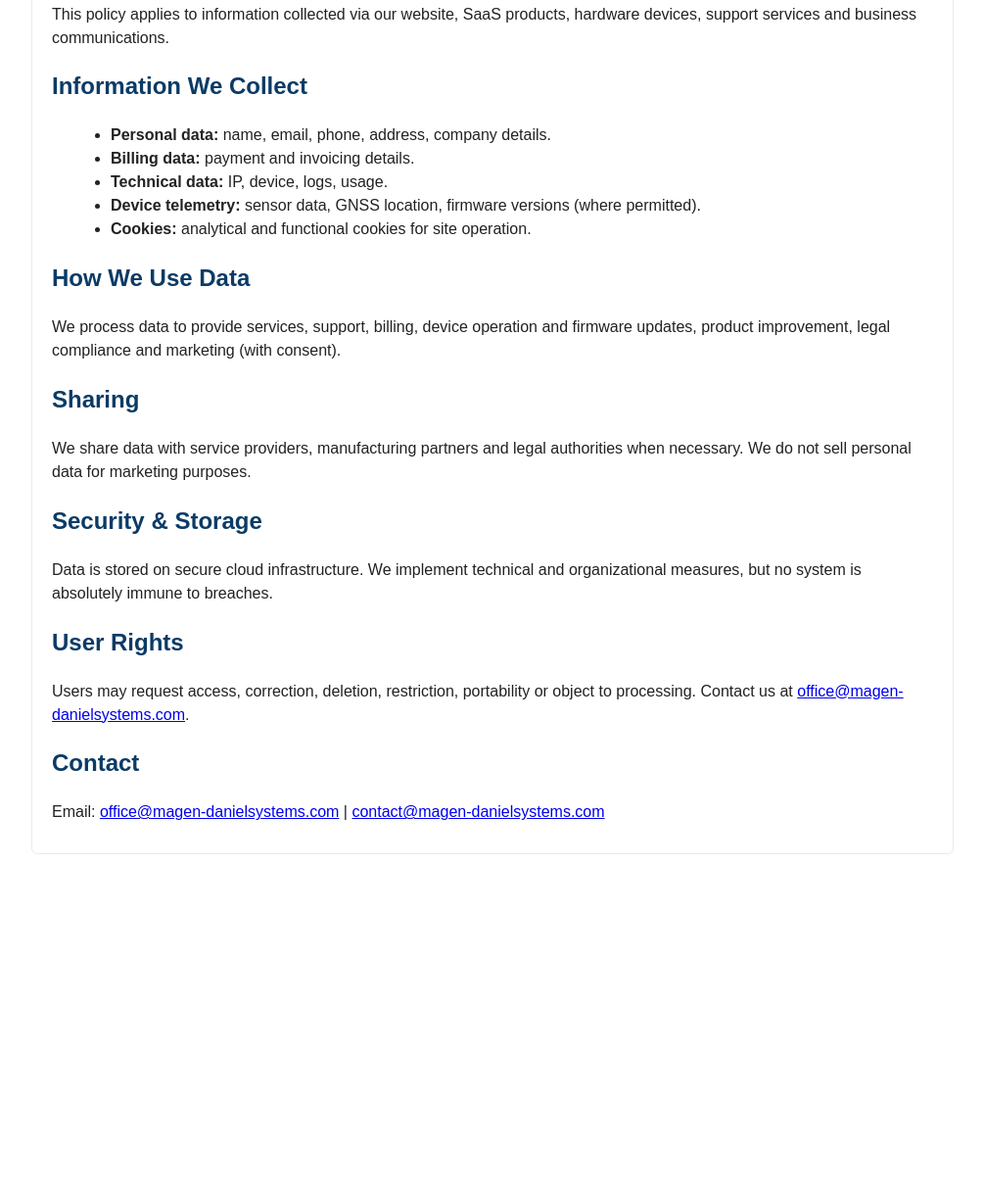
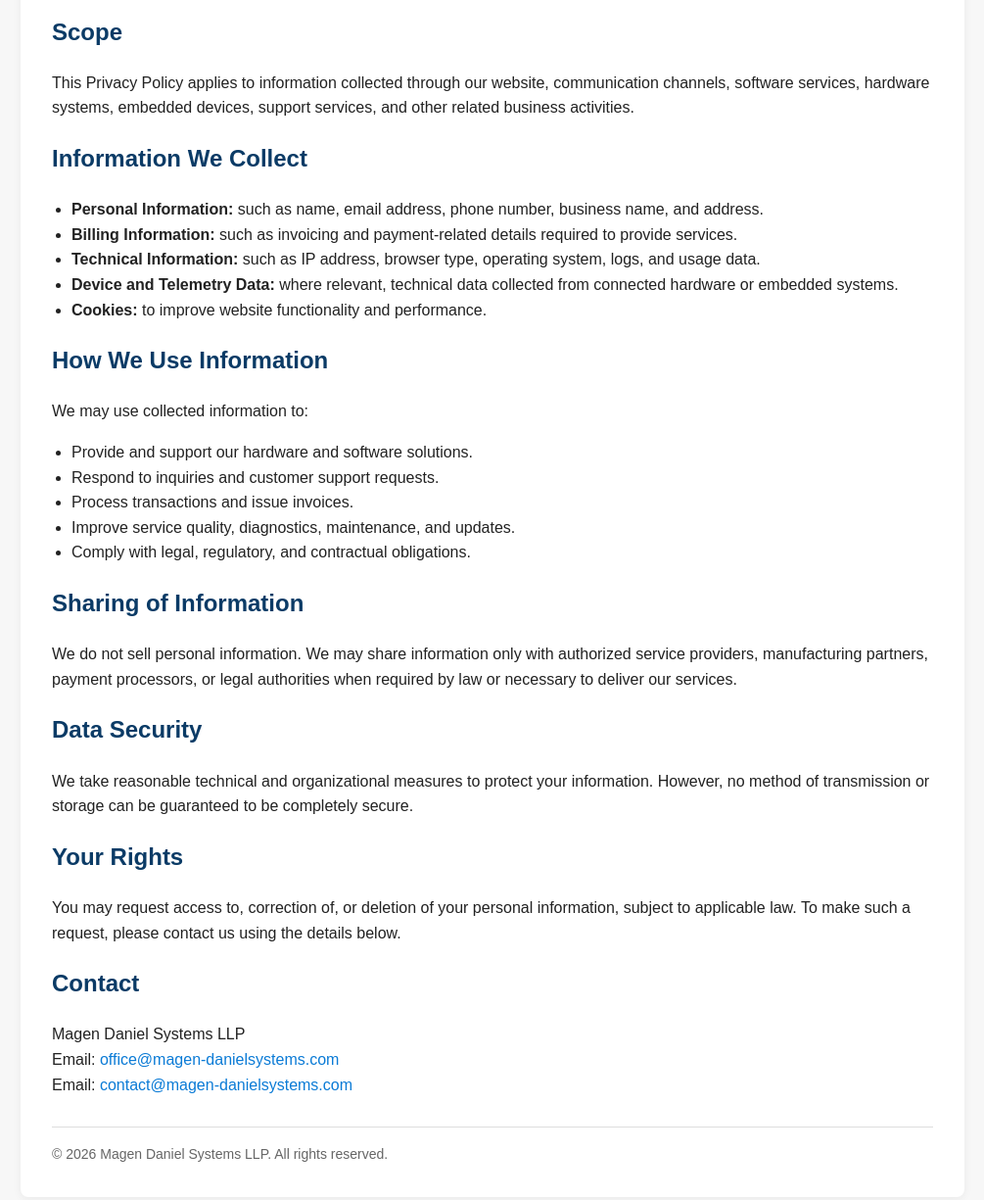
Before and after one commit to haim1985/magen-privacy, a plain HTML site: page privacy.html in a window 1280 px wide. Shown: the part 353-1578 px from the top of the page at 98% size, without its empty margins (137-1142 px from the left). Before the commit the page ends 1245 px from the top, so only its background shows below. Drawn offline with Linux system fonts and the light colour scheme.

Commit message:
MDS privacy.html

```diff
--- a/privacy.html
+++ b/privacy.html
@@ -3,49 +3,110 @@
 <head>
   <meta charset="utf-8"/>
   <meta name="viewport" content="width=device-width,initial-scale=1"/>
-  <title>Privacy Policy — Magen Daniel Systems LLP</title>
+  <title>Privacy Policy | Magen Daniel Systems LLP</title>
   <style>
-    body{font-family:Arial,Helvetica,sans-serif;line-height:1.5;color:#222;margin:20px;padding:0;}
-    .container{max-width:900px;margin:0 auto;padding:20px;border:1px solid #e9e9e9;border-radius:6px;}
-    h1,h2{color:#0b3b66}
-    p{margin:10px 0}
-    ul{margin:8px 0 16px 20px}
+    body {
+      font-family: Arial, Helvetica, sans-serif;
+      line-height: 1.6;
+      color: #222;
+      margin: 0;
+      background: #f7f7f7;
+    }
+    .container {
+      max-width: 900px;
+      margin: 40px auto;
+      background: #fff;
+      padding: 32px;
+      border-radius: 8px;
+      box-shadow: 0 2px 10px rgba(0,0,0,0.06);
+    }
+    h1, h2 {
+      color: #0b3b66;
+    }
+    a {
+      color: #0b7bd6;
+      text-decoration: none;
+    }
+    a:hover {
+      text-decoration: underline;
+    }
+    ul {
+      padding-left: 20px;
+    }
+    .footer {
+      margin-top: 30px;
+      font-size: 14px;
+      color: #666;
+      border-top: 1px solid #ddd;
+      padding-top: 16px;
+    }
   </style>
 </head>
 <body>
   <div class="container">
-    <h1>Privacy Policy — Magen Daniel Systems LLP</h1>
-    <p><strong>Effective:</strong> (add date)</p>
+    <h1>Privacy Policy</h1>
+    <p><strong>Effective Date:</strong> 12 April 2026</p>
 
     <h2>Introduction</h2>
-    <p>Magen Daniel Systems LLP ("the Company", "we", "our") is committed to protecting the privacy of users, customers and visitors. This Privacy Policy explains what information we collect, why we collect it and how we use and share it.</p>
+    <p>
+      Magen Daniel Systems LLP ("the Company", "we", "our", or "us") is committed to protecting the privacy of users,
+      customers, partners, and visitors. This Privacy Policy explains what information we collect, how we use it,
+      how we protect it, and your rights regarding your personal data.
+    </p>
 
     <h2>Scope</h2>
-    <p>This policy applies to information collected via our website, SaaS products, hardware devices, support services and business communications.</p>
+    <p>
+      This Privacy Policy applies to information collected through our website, communication channels, software services,
+      hardware systems, embedded devices, support services, and other related business activities.
+    </p>
 
     <h2>Information We Collect</h2>
     <ul>
-      <li><strong>Personal data:</strong> name, email, phone, address, company details.</li>
-      <li><strong>Billing data:</strong> payment and invoicing details.</li>
-      <li><strong>Technical data:</strong> IP, device, logs, usage.</li>
-      <li><strong>Device telemetry:</strong> sensor data, GNSS location, firmware versions (where permitted).</li>
-      <li><strong>Cookies:</strong> analytical and functional cookies for site operation.</li>
+      <li><strong>Personal Information:</strong> such as name, email address, phone number, business name, and address.</li>
+      <li><strong>Billing Information:</strong> such as invoicing and payment-related details required to provide services.</li>
+      <li><strong>Technical Information:</strong> such as IP address, browser type, operating system, logs, and usage data.</li>
+      <li><strong>Device and Telemetry Data:</strong> where relevant, technical data collected from connected hardware or embedded systems.</li>
+      <li><strong>Cookies:</strong> to improve website functionality and performance.</li>
     </ul>
 
-    <h2>How We Use Data</h2>
-    <p>We process data to provide services, support, billing, device operation and firmware updates, product improvement, legal compliance and marketing (with consent).</p>
+    <h2>How We Use Information</h2>
+    <p>We may use collected information to:</p>
+    <ul>
+      <li>Provide and support our hardware and software solutions.</li>
+      <li>Respond to inquiries and customer support requests.</li>
+      <li>Process transactions and issue invoices.</li>
+      <li>Improve service quality, diagnostics, maintenance, and updates.</li>
+      <li>Comply with legal, regulatory, and contractual obligations.</li>
+    </ul>
 
-    <h2>Sharing</h2>
-    <p>We share data with service providers, manufacturing partners and legal authorities when necessary. We do not sell personal data for marketing purposes.</p>
+    <h2>Sharing of Information</h2>
+    <p>
+      We do not sell personal information. We may share information only with authorized service providers,
+      manufacturing partners, payment processors, or legal authorities when required by law or necessary to deliver our services.
+    </p>
 
-    <h2>Security & Storage</h2>
-    <p>Data is stored on secure cloud infrastructure. We implement technical and organizational measures, but no system is absolutely immune to breaches.</p>
+    <h2>Data Security</h2>
+    <p>
+      We take reasonable technical and organizational measures to protect your information. However, no method of transmission
+      or storage can be guaranteed to be completely secure.
+    </p>
 
-    <h2>User Rights</h2>
-    <p>Users may request access, correction, deletion, restriction, portability or object to processing. Contact us at <a href="mailto:office@magen-danielsystems.com">office@magen-danielsystems.com</a>.</p>
+    <h2>Your Rights</h2>
+    <p>
+      You may request access to, correction of, or deletion of your personal information, subject to applicable law.
+      To make such a request, please contact us using the details below.
+    </p>
 
     <h2>Contact</h2>
-    <p>Email: <a href="mailto:office@magen-danielsystems.com">office@magen-danielsystems.com</a> | <a href="mailto:contact@magen-danielsystems.com">contact@magen-danielsystems.com</a></p>
+    <p>
+      Magen Daniel Systems LLP<br/>
+      Email: <a href="mailto:office@magen-danielsystems.com">office@magen-danielsystems.com</a><br/>
+      Email: <a href="mailto:contact@magen-danielsystems.com">contact@magen-danielsystems.com</a>
+    </p>
+
+    <div class="footer">
+      © 2026 Magen Daniel Systems LLP. All rights reserved.
+    </div>
   </div>
 </body>
 </html>
```
